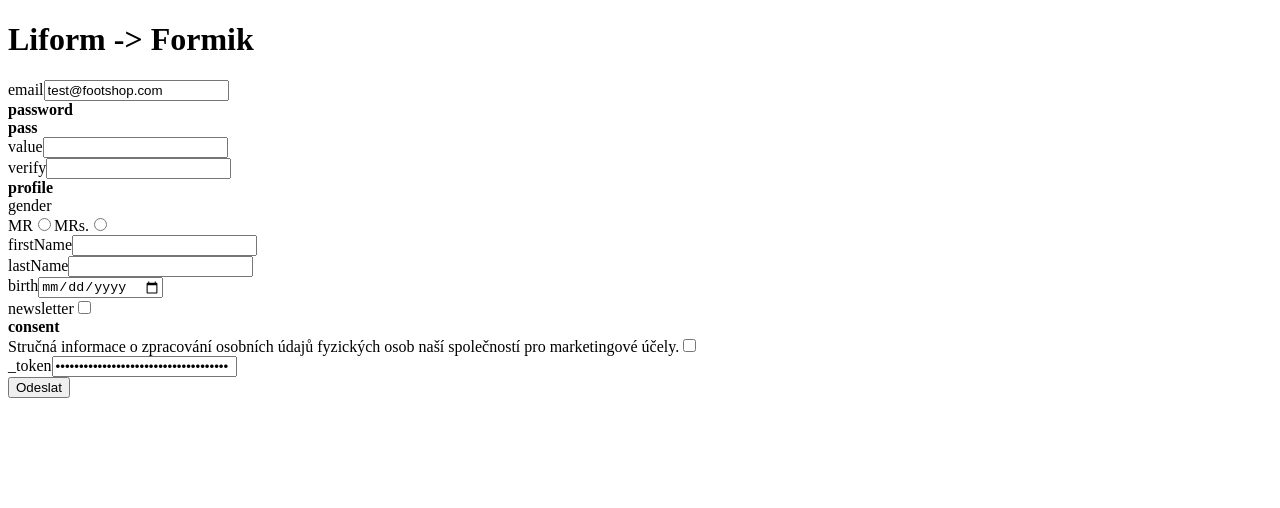
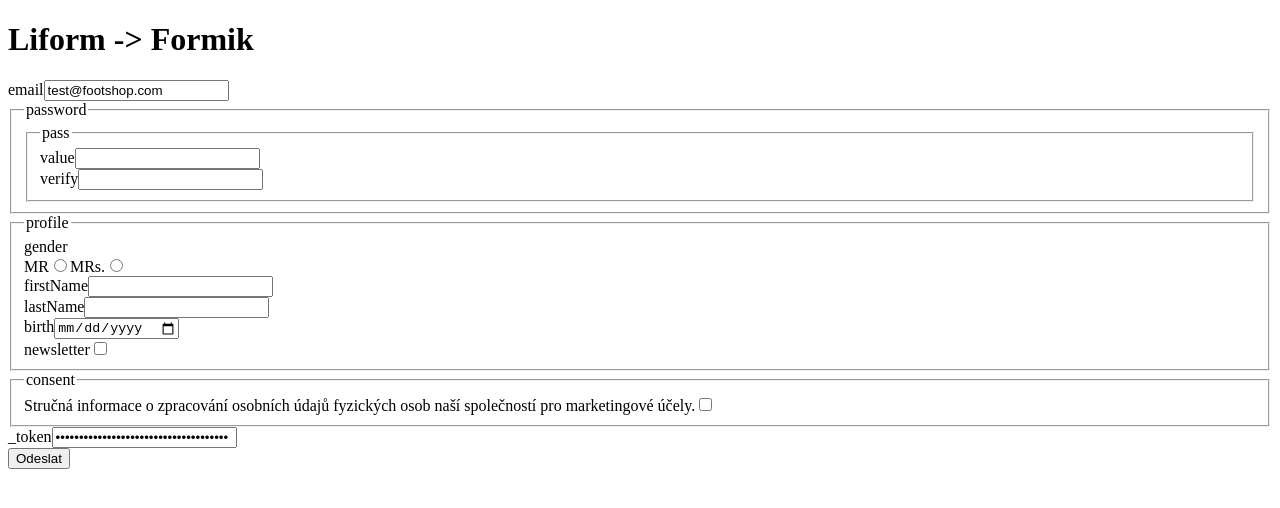
Before and after one commit to Rootre/liform-formik-transformator, a Next.js app: page / in a window 1280 px wide. Shown: the top 508 px of the page. Built offline with nearby package versions, Linux system fonts and the light colour scheme.

Commit message:
form group declared as fieldset

```diff
--- a/components/FormikChild/index.jsx
+++ b/components/FormikChild/index.jsx
@@ -1,7 +1,7 @@
 import React from 'react';
 
+import FormikField from 'Components/FormikField';
 import FormikGroup from 'Components/FormikGroup';
-import FormikField from 'Components/FormikField';
 
 /**
  * @param {object} child
--- a/components/FormikGenerator/index.jsx
+++ b/components/FormikGenerator/index.jsx
@@ -4,7 +4,6 @@ import {Formik, Form} from 'formik';
 import FormikChild from 'Components/FormikChild';
 
 /**
- *
  * @param {React.Component} [button]
  * @param {object} defaultValues
  * @param {function} onSubmit
--- a/components/FormikGroup/index.jsx
+++ b/components/FormikGroup/index.jsx
@@ -1,8 +1,8 @@
 import React from 'react';
-import FormikChild from "../FormikChild";
+
+import FormikChild from 'Components/FormikChild';
 
 /**
- *
  * @param {Children} children
  * @param {string} title
  * @return {React.Component}
@@ -11,10 +11,10 @@ import FormikChild from "../FormikChild";
 function FormikGroup({group: {children, title}}) {
 
     return (
-        <div>
-            <strong>{title}</strong>
+        <fieldset>
+            <legend>{title}</legend>
             {children.map((child, i) => <FormikChild key={i} child={child}/>)}
-        </div>
+        </fieldset>
     )
 }
 
```
